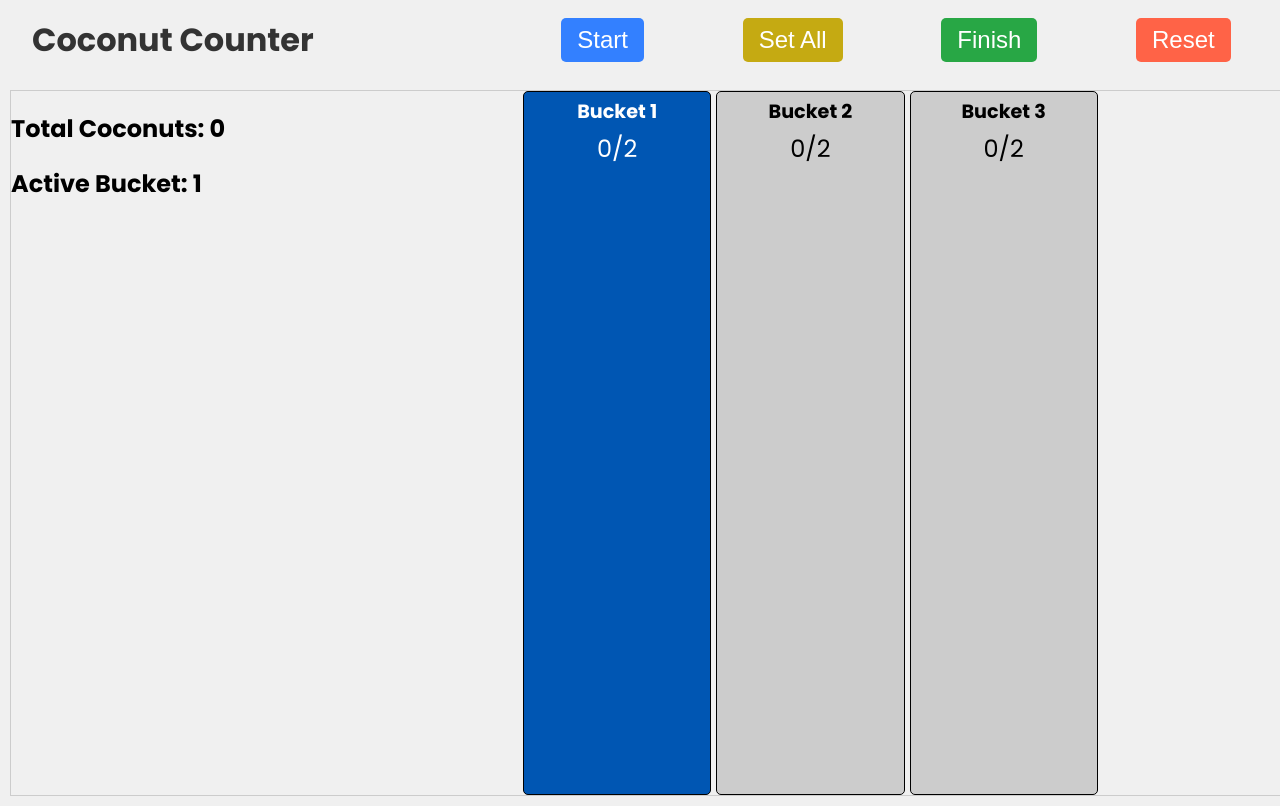
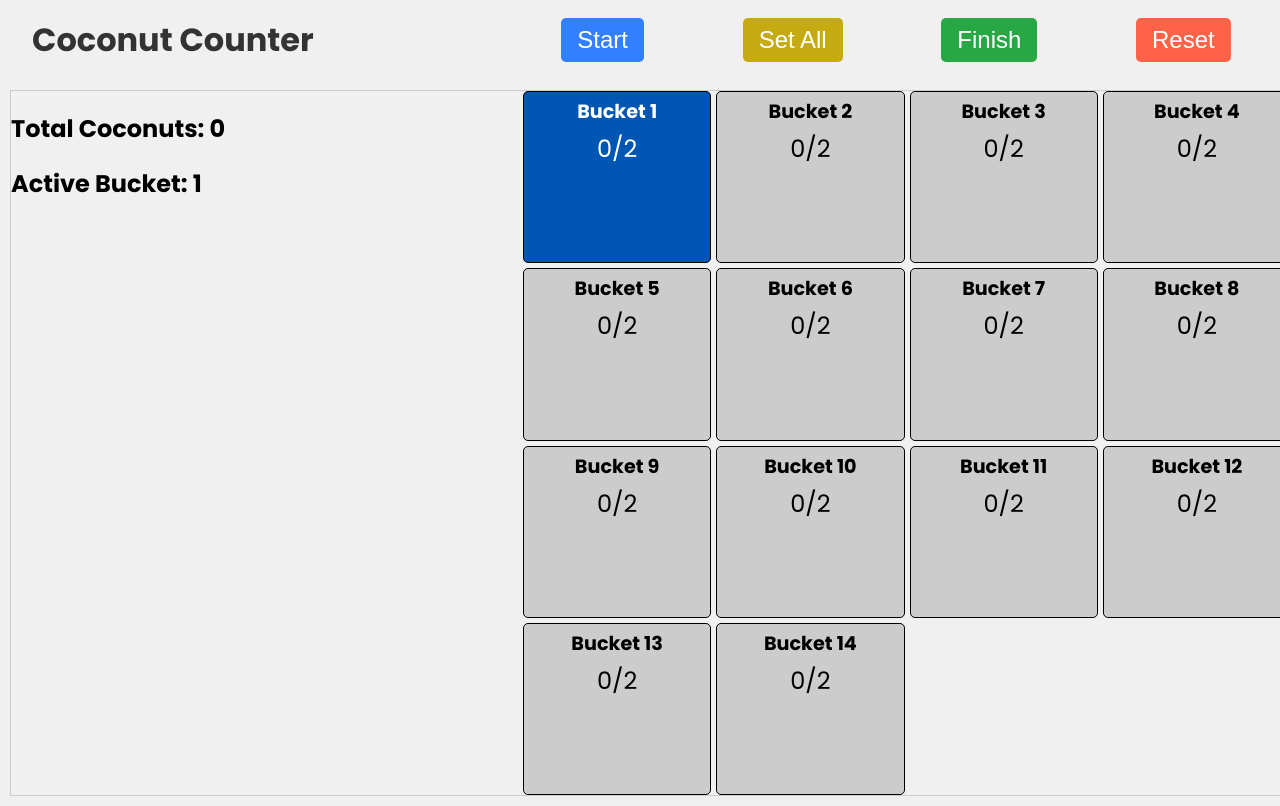
Before and after one commit to anjanavishvanath/coconut-counter, a React (Vite) app in the folder frontend/: page / in a window 1280 px wide. Built offline with nearby package versions, Linux system fonts and the light colour scheme.

Commit message:
lighten load on raspberry pi

```diff
--- a/frontend/src/App.jsx
+++ b/frontend/src/App.jsx
@@ -11,7 +11,7 @@ export default function App() {
   const [isStreaming, setIsStreaming] = useState(false);
 
   //initializing bucket related states
-  const [buckets, setBuckets] = useState(Array.from({ length: 3 }, (_, i) => ({ id: i + 1, count: 0, set_value: 2 })));
+  const [buckets, setBuckets] = useState(Array.from({ length: 14 }, (_, i) => ({ id: i + 1, count: 0, set_value: 2 })));
   const [activeBucket, setActiveBucket] = useState(buckets[0].id);
   const [filledBucketsCount, setFilledBucketsCount] = useState(0);
   const activeBucketRef = useRef(activeBucket);
@@ -162,7 +162,7 @@ export default function App() {
     setTotalCoconutCount(0);
     setImgSrc("");
     setBuckets(Array.from(
-      { length: 3 },
+      { length: 14 },
       (_, i) => ({ id: i + 1, count: 0, set_value: 2 })
     ));
     setActiveBucket(1);
```
Also changed, not shown: 2 other files (tests, documents, lock files or other folders).
